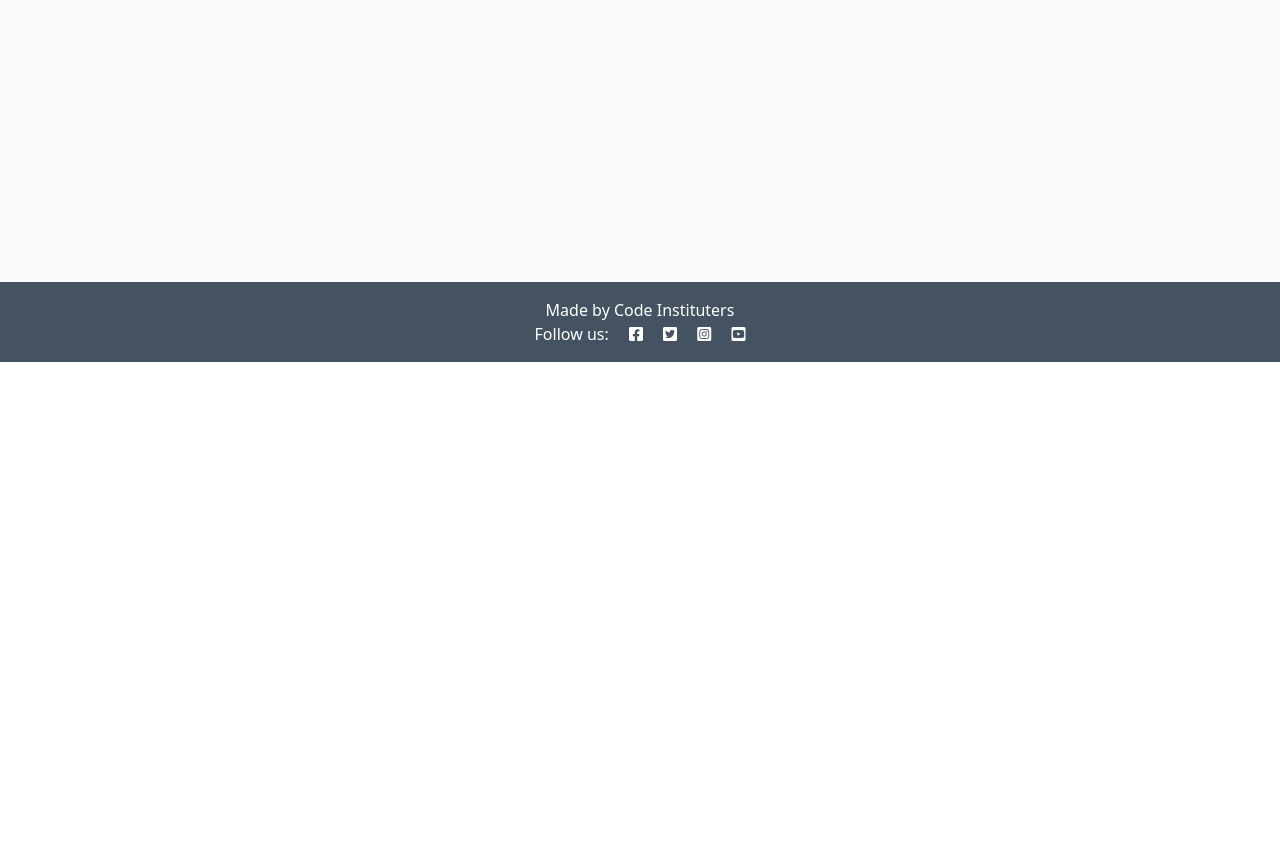
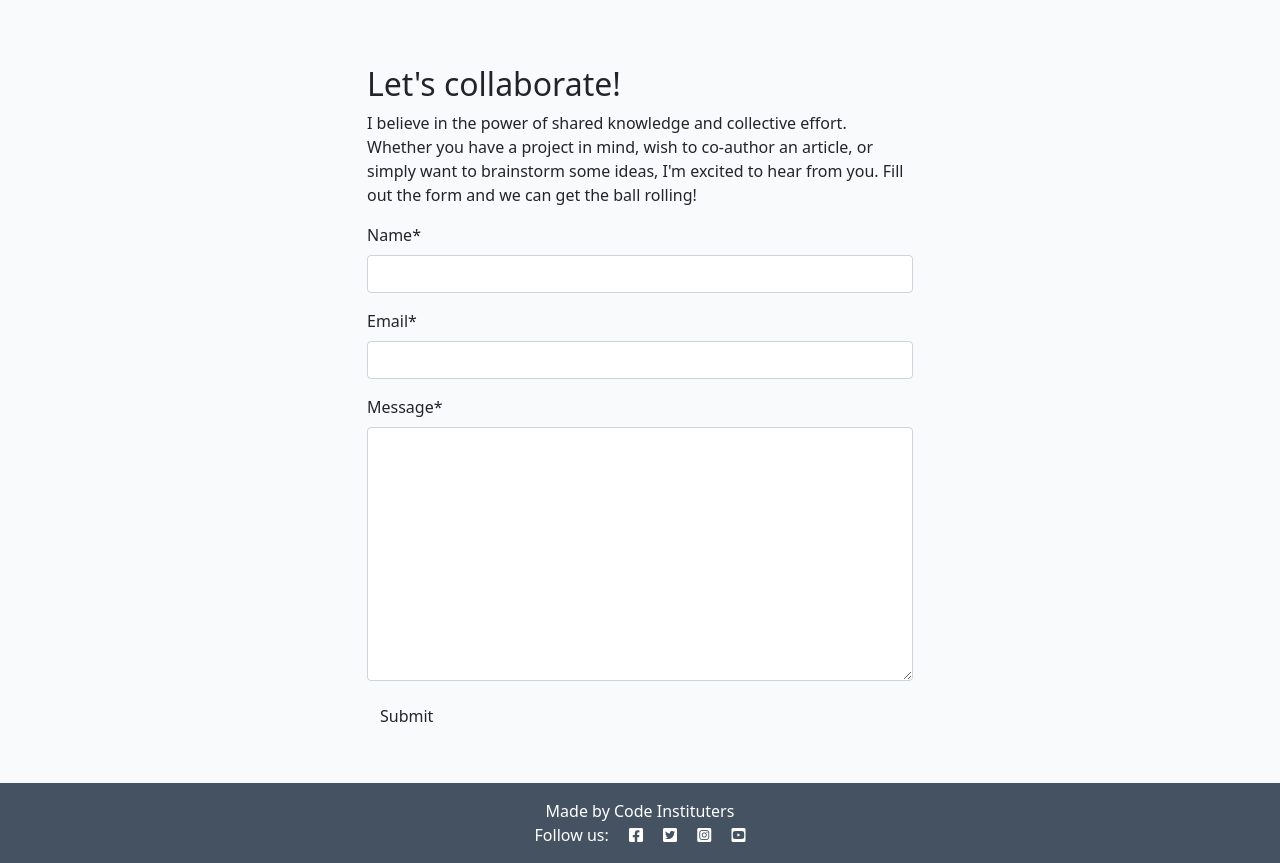
Before and after one commit to AlexanderAberg/i-think-therefore-i-blog, a Django app: page /about/ in a window 1280 px wide. Shown: the part 438-1301 px from the top of the page. Before the commit the page ends 800 px from the top, so only its background shows below. Run offline with Django 4.2, Linux system fonts and the light colour scheme; data that the repository does not hold is empty; some libraries are stand-ins or nearby versions.

Commit message:
Created collaboration form

```diff
--- /dev/null
+++ b/about/forms.py
@@ -0,0 +1,8 @@
+from .models import CollaborateRequest
+from django import forms
+
+
+class CollaborateForm(forms.ModelForm):
+    class Meta:
+        model = CollaborateRequest
+        fields = ('name', 'email', 'message')
--- a/about/models.py
+++ b/about/models.py
@@ -1,6 +1,8 @@
 from django.db import models
 
 # Create your models here.
+
+
 class About(models.Model):
     title = models.CharField(max_length=200)
     updated_on = models.DateTimeField(auto_now=True)
@@ -8,3 +10,13 @@ class About(models.Model):
 
     def __str__(self):
         return self.title
+
+
+class CollaborateRequest(models.Model):
+    name = models.CharField(max_length=200)
+    email = models.EmailField()
+    message = models.TextField()
+    read = models.BooleanField(default=False)
+
+    def __str__(self):
+        return f"Collaboration request from {self.name}"
--- a/about/templates/about/about.html
+++ b/about/templates/about/about.html
@@ -1,15 +1,15 @@
 {% extends 'base.html' %}
+{% load static %}
+{% load crispy_forms_tags %}
+
 {% block content %}
-{% load static %}
 <div class="container mt-5">
   <div class="row">
-    <div class="col-4 text-center">
-      <img src="{% static 'images/nobody.jpg' %}" width="75%" />
+    <div class="col-12 col-md-4 text-center">
+      <img src="{% static 'images/nobody.jpg' %}" width="75%">
     </div>
-    <div class="col-8">
-      <!-- Title goes between these h2 tags -->
+    <div class="col-12 col-md-8">
       <h2>{{ about.title }}</h2>
-      <!-- Content goes directly underneath this -->
       {{ about.content | safe }}
     </div>
   </div>
@@ -20,5 +20,23 @@
       <p class="text-end"><em>Updated on: {{ about.updated_on }}</em></p>
     </div>
   </div>
+  <div class="row justify-content-center">
+    <div class="col-12 col-md-6 my-5">
+      <h2>Let's collaborate!</h2>
+      <p>I believe in the power of shared knowledge and collective effort.
+        Whether you have a project in mind, wish to co-author
+        an article, or simply want to brainstorm some ideas,
+        I'm excited to hear from you. Fill out the form
+        and we can get the ball rolling!</p>
+
+      <!-- add your form here. Your submit button should
+                                have the classes of btn, btn-secondary -->
+      <form method='post'>
+        {{ collaborate_form | crispy }}
+        {% csrf_token %}
+        <button class='btn btn_secondary' type='submit'>Submit</button>
+      </form>
+    </div>
+  </div>
 </div>
 {% endblock content %}
--- a/about/views.py
+++ b/about/views.py
@@ -1,15 +1,29 @@
 from django.shortcuts import render
+from django.contrib import messages
 from .models import About
+from .forms import CollaborateForm
+
 
 # Create your views here.
 def about_me(request):
     """
     Renders the About page
     """
+    if request.method == 'POST':
+        collaborate_form = CollaborateForm(data=request.POST)
+        if collaborate_form.is_valid():
+            collaborate_form.save()
+            messages.add_message(
+                request, messages.SUCCESS,
+                'Collaboration request received! I endeavour to respond within 2 working days'
+            )
+
     about = About.objects.all().order_by('-updated_on').first()
+    collaborate_form = CollaborateForm()
 
     return render(
         request,
         'about/about.html',
-        {'about': about},
+        {'about': about,
+        'collaborate_form': collaborate_form,},
     )
```
Also changed, not shown: about/admin.py (+12 -3 lines).
